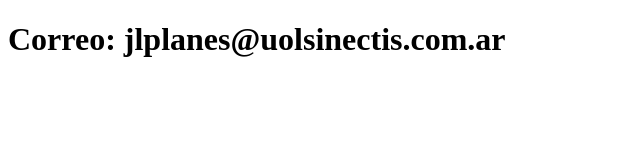
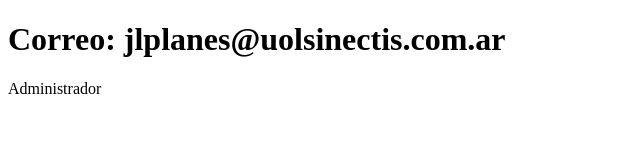
Before and after one commit to PepeLuis248/proyectoPLANES, a plain HTML site: page contacto.html in a window 1280 px wide. Shown: the whole page, without its empty margins (0-640 px from the left). Drawn offline with Linux system fonts and the light colour scheme.

Commit message:
Actualiza el contacto

```diff
--- a/contacto.html
+++ b/contacto.html
@@ -7,5 +7,6 @@
 </head>
 <body>
     <h1>Correo: jlplanes@uolsinectis.com.ar</h1>
+      <p>Administrador</p>
 </body>
 </html>
```
